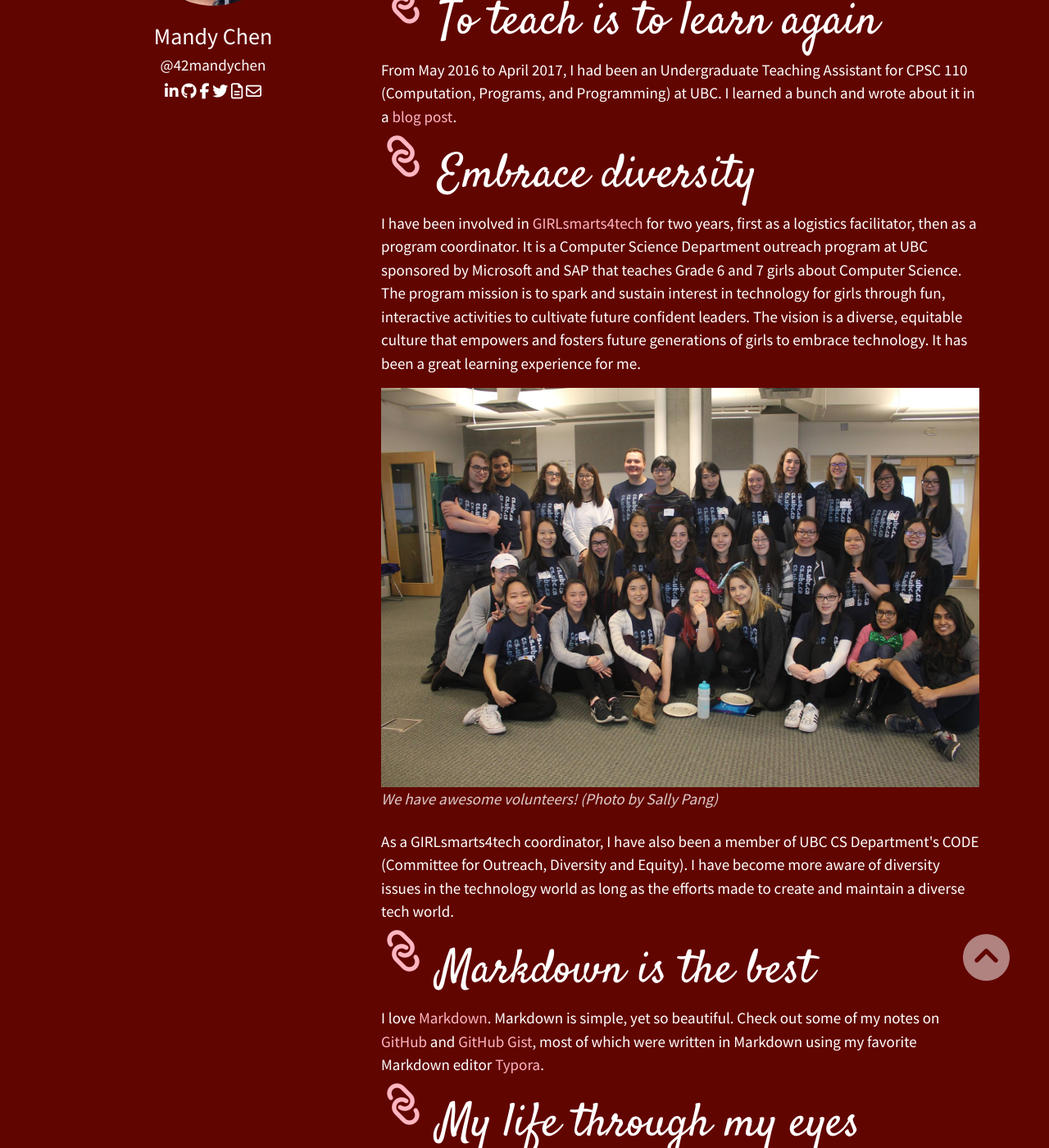
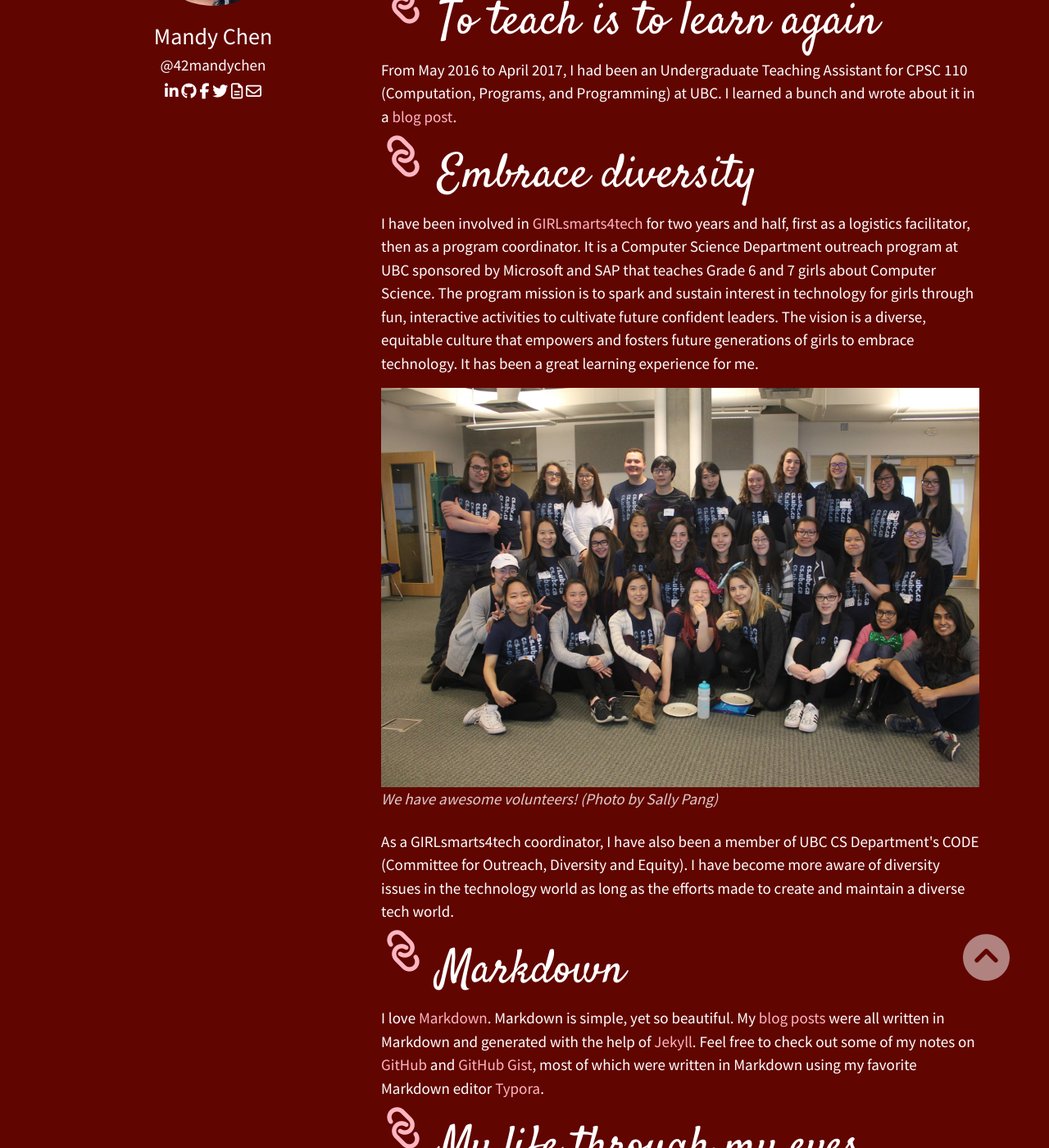
Before and after one commit to 42mandychen/42mandychen.github.io, a Jekyll site: the page built from about.html, in a window 1280 px wide and 1400 px high, scrolled down 257 px. Shown: the whole window at 82% size. Built offline with Jekyll 4.4.1, drawn with Linux system fonts in a browser that asks for light colours; nearby versions of some CDN libraries; some of the changed text lies outside the part shown.

Commit message:
Minor updates

```diff
--- a/about.html
+++ b/about.html
@@ -38,7 +38,8 @@ title: About - Mandy Chen
 				</p>
 			</div>
 			<p>
-				I have been involved in <a href="http://www.cs.ubc.ca/girlsmarts4tech/index.html" class="intext-link" target="_blank">GIRLsmarts4tech</a> for two years, first as a logistics facilitator, then as a program coordinator. It is a Computer Science Department
+				I have been involved in <a href="http://www.cs.ubc.ca/girlsmarts4tech/index.html" class="intext-link" target="_blank">GIRLsmarts4tech</a> for
+				two years and half, first as a logistics facilitator, then as a program coordinator. It is a Computer Science Department
 				outreach program at UBC sponsored by Microsoft and SAP that teaches Grade 6 and 7 girls about Computer Science. The program mission is to spark and sustain interest in technology for girls through fun, interactive activities to cultivate future confident
 				leaders. The vision is a diverse, equitable culture that empowers and fosters future generations of girls to embrace technology. It has been a great learning experience for me.
 			</p>
@@ -57,13 +58,17 @@ title: About - Mandy Chen
 				<p class="mb-0">
 					<a href="#markdown-is-the-best" class="title-link">
 								<sup><i class="fa fa-link fa-rotate-90 link" aria-hidden="true"></i></sup>
-								Markdown is the best
+								Markdown
 							</a>
 				</p>
 			</div>
 			<p>
-				I love <a href="https://daringfireball.net/projects/markdown/" class="intext-link" target="_blank">Markdown</a>. Markdown is simple, yet so beautiful. Check out some of my notes on <a href="https://github.com/42mandychen/UBC-Courses" class="intext-link"
-				  target="_blank">GitHub</a> and <a href="https://gist.github.com/42mandychen" class="intext-link" target="_blank">GitHub Gist</a>, most of which were written in Markdown using my favorite Markdown editor <a href="https://typora.io/" class="intext-link"
+				I love <a href="https://daringfireball.net/projects/markdown/" class="intext-link" target="_blank">Markdown</a>. Markdown is simple, yet so beautiful.
+				My <a href="{{ site.url }}/blog/" class="intext-link"
+				  target="_blank">blog posts</a> were all written in Markdown and generated with the help
+					of <a href="https://jekyllrb.com/" class="intext-link" target="_blank">Jekyll</a>. Feel free to check out some of my notes on <a href="https://github.com/42mandychen/UBC-Courses" class="intext-link"
+				  target="_blank">GitHub</a> and <a href="https://gist.github.com/42mandychen" class="intext-link" target="_blank">GitHub Gist</a>, most of which were written in
+					Markdown using my favorite Markdown editor <a href="https://typora.io/" class="intext-link"
 				  target="_blank">Typora</a>.
 			</p>
 
@@ -79,7 +84,8 @@ title: About - Mandy Chen
 				I like taking photos. As I’m walking around everyday mostly on UBC Vancouver campus, I took a number of pictures of UBC and Vancouver. Taking photos is my way of recording life, as well as a constant reminder that I should not gradually become numb to
 				life. After all, there's so much to enjoy and appreciate about.
 			</p>
-			<p>If you’re interested in seeing my life through my eyes, check out my <a href="https://www.instagram.com/42mandychen/" class="intext-link" target="_blank">Instagram</a>. Feel free to take a look at my collection of food pictures <a href="http://blogs.ubc.ca/mandychen42/category/all-about-food/"
+			<p>If you’re interested in seeing my life through my eyes, check out my <a href="https://www.instagram.com/42mandychen/" class="intext-link" target="_blank">Instagram</a>.
+				Feel free to take a look at my (old) collection of food pictures <a href="http://blogs.ubc.ca/mandychen42/category/all-about-food/"
 				  class="intext-link" target="_blank">here</a> too, if you are not hungry at the moment. Otherwise I don't suggest doing that as my website is not edible.</p>
 			</p>
 
--- a/projects.html
+++ b/projects.html
@@ -52,7 +52,7 @@ title: Projects - Mandy Chen
 		      <div class="d-inline mr-1"><i class="fa fa-circle CSS" aria-hidden="true"></i> CSS</div>
 		      <p class="mb-0"><a href="https://github.com/42mandychen/42mandychen.github.io/" class="intext-link" target="_blank">Code</a></p>
 		      <p class="card-text text-left mb-0">It's this website you are looking at right now! After I got this domain, I revamped the original version to this current version, from scratch. I set up <a href="https://jekyllrb.com/" class="intext-link" target="_blank">Jekyll</a>
-		        and now have my own <a href="{{site.url}}/blog" class="intext-link" target="_blank">blog</a>.</p>
+		        and now have my own <a href="{{site.url}}/blog/" class="intext-link" target="_blank">blog</a>.</p>
 		    </div>
 		  </div>
 		</div>
```
